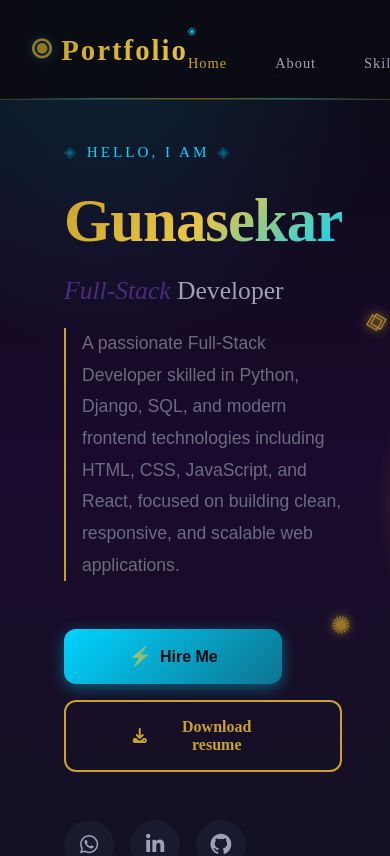
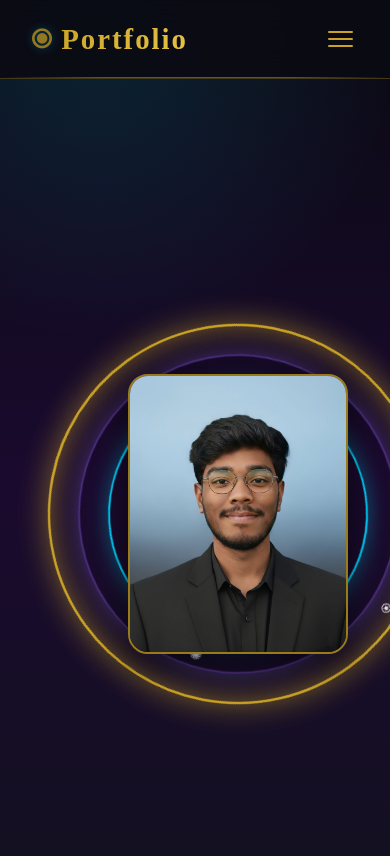
Before and after one commit to guna0223/React-Portfolio, a React (Vite) app in the folder frontend/: page / in a window 390 px wide. Shown: the top 856 px of the page. Built offline with nearby package versions, Linux system fonts and the light colour scheme.

Commit message:
add media screen

```diff
--- a/frontend/src/components/css/App.css
+++ b/frontend/src/components/css/App.css
@@ -74,7 +74,9 @@
 }
 
 /* Reset */
-*, *::before, *::after {
+*,
+*::before,
+*::after {
     margin: 0;
     padding: 0;
     box-sizing: border-box;
@@ -135,3 +137,155 @@ img {
 }
 
 /*all contant media screen  */
+
+
+
+/* ============================================
+   RESPONSIVE DESIGN
+   ============================================ */
+@media (max-width: 1024px) {
+    .skills-grid {
+        grid-template-columns: repeat(2, 1fr);
+    }
+
+    .projects-grid {
+        grid-template-columns: repeat(2, 1fr);
+    }
+}
+
+@media (max-width: 768px) {
+    .nav-menu {
+        position: fixed;
+        top: 70px;
+        left: -100%;
+        width: 100%;
+        height: calc(100vh - 70px);
+        background: rgba(10, 10, 18, 0.98);
+        flex-direction: column;
+        justify-content: center;
+        gap: var(--spacing-lg);
+        transition: var(--transition-normal);
+    }
+
+    .nav-menu.active {
+        left: 0;
+    }
+
+    .hamburger {
+        display: flex;
+    }
+
+    .nav-cta {
+        display: none;
+    }
+
+    .home-content {
+        grid-template-columns: 1fr;
+        text-align: center;
+    }
+
+    .home-text {
+        align-items: center;
+    }
+
+    .hero-desc {
+        border-left: none;
+        border-top: 2px solid var(--gold-main);
+        padding-left: 0;
+        padding-top: var(--spacing-md);
+    }
+
+    .home-image {
+        order: -1;
+    }
+
+    .portal-frame {
+        width: 280px;
+        height: 350px;
+    }
+
+    .portal-ring.outer-ring {
+        width: 280px;
+        height: 280px;
+    }
+
+    .portal-ring.middle-ring {
+        width: 230px;
+        height: 230px;
+    }
+
+    .portal-ring.inner-ring {
+        width: 180px;
+        height: 180px;
+    }
+
+    .portal-core {
+        width: 150px;
+        height: 200px;
+    }
+
+    .about-content {
+        grid-template-columns: 1fr;
+    }
+
+    .grimoire-frame {
+        width: 250px;
+        height: 320px;
+    }
+
+    .skills-grid {
+        grid-template-columns: 1fr;
+    }
+
+    .projects-grid {
+        grid-template-columns: 1fr;
+    }
+
+    .contact-content {
+        grid-template-columns: 1fr;
+    }
+
+    .hero-title {
+        font-size: 2.5rem;
+    }
+
+    .section-title {
+        font-size: 1.8rem;
+    }
+}
+
+@media (max-width: 480px) {
+    .container {
+        padding: 0 var(--spacing-md);
+    }
+
+    .hero-title {
+        font-size: 2rem;
+    }
+
+    .hero-subtitle {
+        font-size: 1.2rem;
+    }
+
+    .hero-actions {
+        flex-direction: column;
+        width: 100%;
+    }
+
+    .hire-btn {
+        width: 100%;
+        justify-content: center;
+    }
+
+    .about-highlights {
+        gap: var(--spacing-sm);
+    }
+
+    .highlight {
+        padding: var(--spacing-sm);
+    }
+
+    .floating-runes {
+        display: none;
+    }
+}
```
